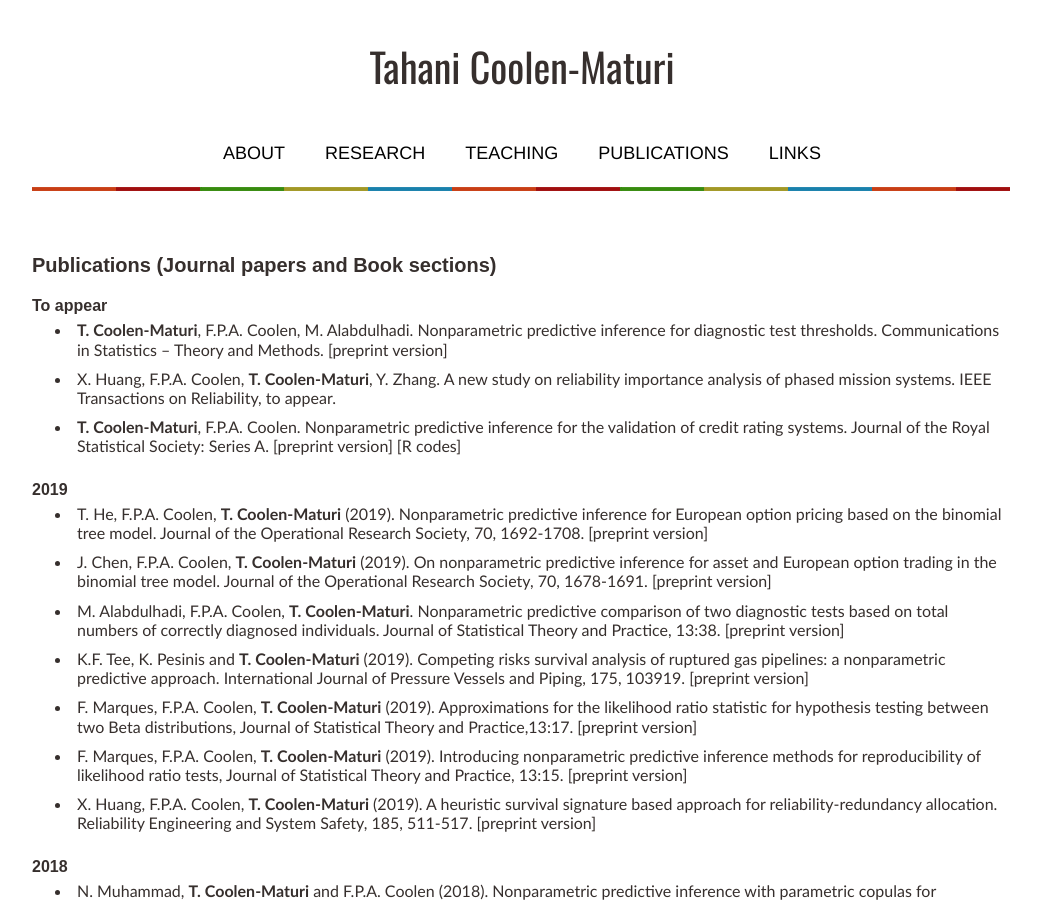
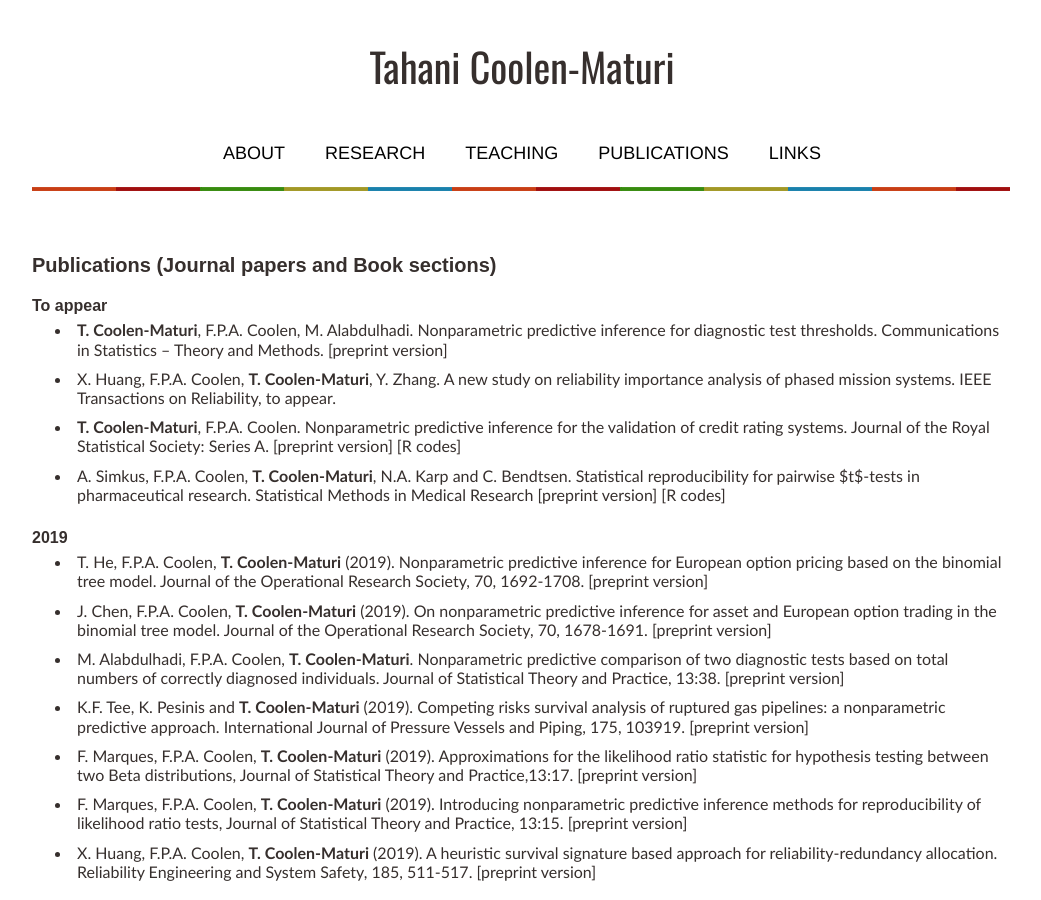
Before and after one commit to tmaturi/tahanimaturi, a Jekyll site: the page built from publications.md, in a window 1280 px wide and 900 px high. Shown: the whole window, without its empty margins (119-1160 px from the left). Built offline with Jekyll 4.4.1, drawn with Linux system fonts in a browser that asks for light colours; our own code applies the rules of GitHub Pages for plain Markdown files.

Commit message:
update publications

```diff
--- a/publications.md
+++ b/publications.md
@@ -10,7 +10,10 @@ title: Publications
 
 - **T. Coolen-Maturi**, F.P.A. Coolen, M. Alabdulhadi. Nonparametric predictive inference for diagnostic test thresholds. Communications in Statistics – Theory and Methods. [[preprint version](pdfs/Comu_Stat_2018_rev.pdf){:target="_blank"}]
 - X. Huang, F.P.A. Coolen, **T. Coolen-Maturi**, Y. Zhang. A new study on reliability importance analysis of phased mission systems. IEEE Transactions on Reliability, to appear.
-- **T. Coolen-Maturi**, F.P.A. Coolen. Nonparametric predictive inference for the validation of credit rating systems. Journal of the Royal Statistical Society: Series A. [[preprint version](pdfs/NPI_CreditScoring_V2_rev.pdf){:target="_blank"}] [[R codes](rcodes/Rcodes-JRSS-SA-18.zip)]
+- **T. Coolen-Maturi**, F.P.A. Coolen. Nonparametric predictive inference for the validation of credit rating systems. Journal of the Royal Statistical Society: Series A. [[preprint version](pdfs/NPI_CreditScoring_V2_rev.pdf){:target="_blank"}] [[R codes](rcodes/Rcodes-JRSS-SA-Feb-18-0052-R1.zip)]
+- A. Simkus, F.P.A. Coolen, **T. Coolen-Maturi**, N.A. Karp
+and C. Bendtsen. Statistical reproducibility for pairwise $t$-tests in
+pharmaceutical research. Statistical Methods in Medical Research [[preprint version](pdfs/NPI_CreditScoring_V2_rev.pdf){:target="_blank"}] [[R codes](rcodes/Rcodes-SMMR-May-2021.zip)]
 
   <br>
 
```
